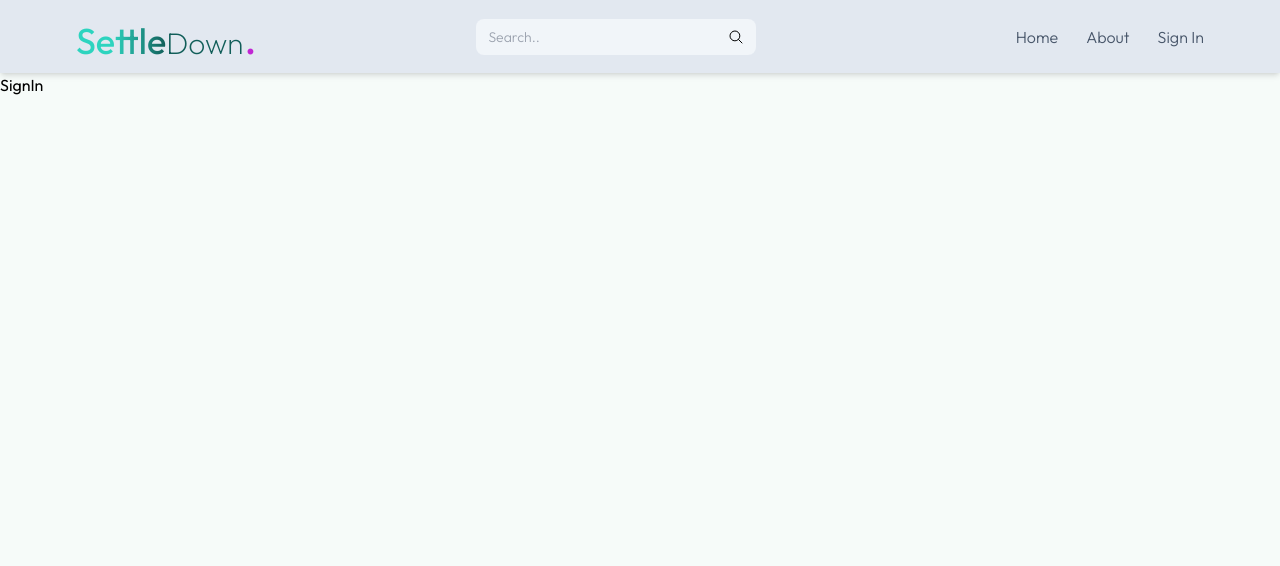
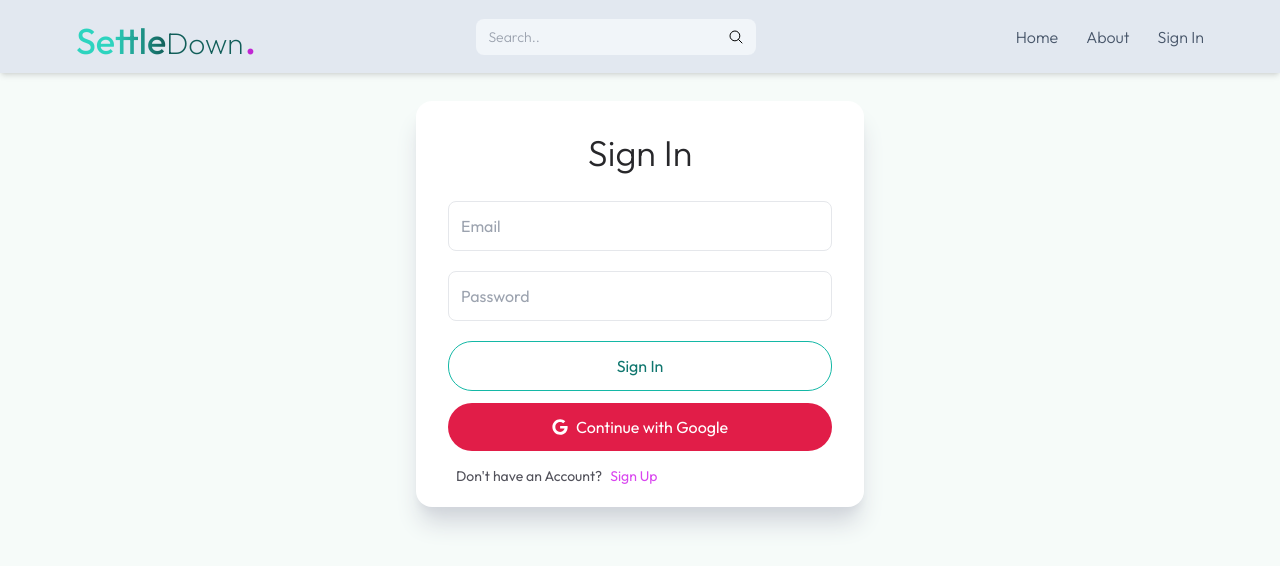
Before and after one commit to Anassarwar14/Settle-Down, a React (Vite) app in the folder client/: page /sign-in in a window 1280 px wide. Shown: the top 566 px of the page. Built offline with nearby package versions, Linux system fonts and the light colour scheme.

Commit message:
complete sign in page functionality

```diff
--- a/client/src/pages/SignIn.jsx
+++ b/client/src/pages/SignIn.jsx
@@ -1,8 +1,74 @@
-import React from 'react'
+import React, { useState } from 'react';
+import { FaGoogle } from "react-icons/fa";
+import { Link, useNavigate } from 'react-router-dom';
 
 function SignIn() {
+  const [formData, setFormData] = useState({});
+  const [error, setError] = useState(null);
+  const [loading, setLoading] = useState(false);
+  const navigate = useNavigate();
+
+  function handleChange(e){
+      setFormData({
+        ...formData,
+        [e.target.id]: e.target.value,
+      });
+      setError(null);
+  }
+
+  async function handleSubmit(e){
+    e.preventDefault();
+    try {
+      setLoading(true);
+      const res = await fetch('/api/auth/signin',
+        {
+          method: 'POST',
+          headers: {
+            'Content-Type': 'application/json',
+          },
+          body: JSON.stringify(formData),
+        });
+
+      const data = await res.json();
+      if (data.success === false){
+        setLoading(false);
+        setError(data.message);
+        return;
+      }
+      setLoading(false);
+      setError(null);
+      navigate('/');
+    }
+    catch (error) {
+      setLoading(false);
+      setError(error.message);
+    }
+  }
+
+
   return (
-    <div>SignIn</div>
+    <div className='max-w-sm sm:max-w-md mx-auto py-3 sm:py-5 px-8 rounded-2xl mt-7 sm:mt-7 shadow-xl shadow-gray-300 bg-white'>
+      <h1 className='text-center text-4xl font-light mb-7 mt-3 text-zinc-800'>Sign In</h1>
+      <form className='flex flex-col gap-5' onSubmit={ handleSubmit }>
+        <input type='email' placeholder='Email' className='border p-3 rounded-lg focus:outline-none focus:border-teal-400 transition ease-in duration-200' id='email' onChange={handleChange}/>
+        <input type='password' placeholder='Password' className='border p-3 rounded-lg focus:outline-none focus:border-teal-400 transition ease-in duration-200' id='password' onChange={handleChange}/>
+        {error && <p className='text-red-600 text-sm ml-2'>{error}</p>}
+        <button type='submit' disabled={loading} className='border border-teal-500 transition ease-in duration-150 hover:bg-teal-500 text-teal-700 hover:text-white rounded-3xl p-3 -mb-2'>
+          {loading ?
+          <div className='flex items-center justify-center'>
+            <svg aria-hidden="true" role="status" className="w-4 h-4 me-3 text-gray-200 animate-spin dark:text-gray-600" viewBox="0 0 100 101" fill="none" xmlns="http://www.w3.org/2000/svg">
+              <path d="M100 50.5908C100 78.2051 77.6142 100.591 50 100.591C22.3858 100.591 0 78.2051 0 50.5908C0 22.9766 22.3858 0.59082 50 0.59082C77.6142 0.59082 100 22.9766 100 50.5908ZM9.08144 50.5908C9.08144 73.1895 27.4013 91.5094 50 91.5094C72.5987 91.5094 90.9186 73.1895 90.9186 50.5908C90.9186 27.9921 72.5987 9.67226 50 9.67226C27.4013 9.67226 9.08144 27.9921 9.08144 50.5908Z" fill="currentColor"/>
+              <path d="M93.9676 39.0409C96.393 38.4038 97.8624 35.9116 97.0079 33.5539C95.2932 28.8227 92.871 24.3692 89.8167 20.348C85.8452 15.1192 80.8826 10.7238 75.2124 7.41289C69.5422 4.10194 63.2754 1.94025 56.7698 1.05124C51.7666 0.367541 46.6976 0.446843 41.7345 1.27873C39.2613 1.69328 37.813 4.19778 38.4501 6.62326C39.0873 9.04874 41.5694 10.4717 44.0505 10.1071C47.8511 9.54855 51.7191 9.52689 55.5402 10.0491C60.8642 10.7766 65.9928 12.5457 70.6331 15.2552C75.2735 17.9648 79.3347 21.5619 82.5849 25.841C84.9175 28.9121 86.7997 32.2913 88.1811 35.8758C89.083 38.2158 91.5421 39.6781 93.9676 39.0409Z" fill="#1C64F2"/>
+            </svg> Loading...
+          </div> : "Sign In"}
+        </button>
+        <button type='' className='flex justify-center items-center bg-rose-600 text-white p-3 rounded-3xl mb-3 hover:opacity-95'><FaGoogle /><span className='ml-2'>Continue with Google</span></button>
+      </form>
+      <p className='text-sm text-zinc-600 inline mr-2 ml-2'>Don't have an Account?</p>
+      <Link to={"/sign-up"}>
+        <span className='text-sm text-fuchsia-500 hover:underline hover:decoration-1 hover:underline-offset-4'>Sign Up</span>
+      </Link>
+    </div>
   )
 }
 
--- a/client/src/pages/SignUp.jsx
+++ b/client/src/pages/SignUp.jsx
@@ -54,7 +54,7 @@ function SignUp() {
         <input type='email' placeholder='Email' className='border p-3 rounded-lg focus:outline-none focus:border-teal-400 transition ease-in duration-200' id='email' onChange={handleChange}/>
         <input type='password' placeholder='Password' className='border p-3 rounded-lg focus:outline-none focus:border-teal-400 transition ease-in duration-200' id='password' onChange={handleChange}/>
         {error && <p className='text-red-600 text-sm ml-2'>{error}</p>}
-        <button type='submit' disabled={loading} className='border border-teal-500 transition ease-in duration-150 hover:bg-teal-500 text-teal-700 hover:text-white rounded-3xl p-3'>
+        <button type='submit' disabled={loading} className='border border-teal-500 transition ease-in duration-150 hover:bg-teal-500 text-teal-700 hover:text-white rounded-3xl p-3 -mb-2'>
           {loading ?
           <div className='flex items-center justify-center'>
             <svg aria-hidden="true" role="status" className="w-4 h-4 me-3 text-gray-200 animate-spin dark:text-gray-600" viewBox="0 0 100 101" fill="none" xmlns="http://www.w3.org/2000/svg">
```
